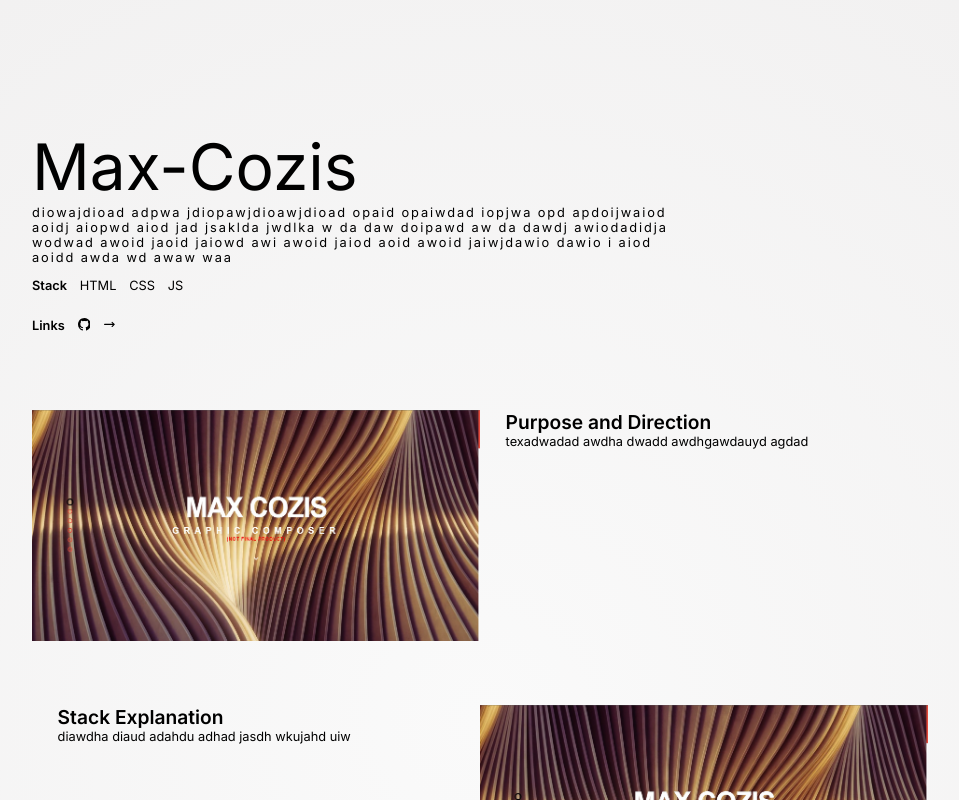
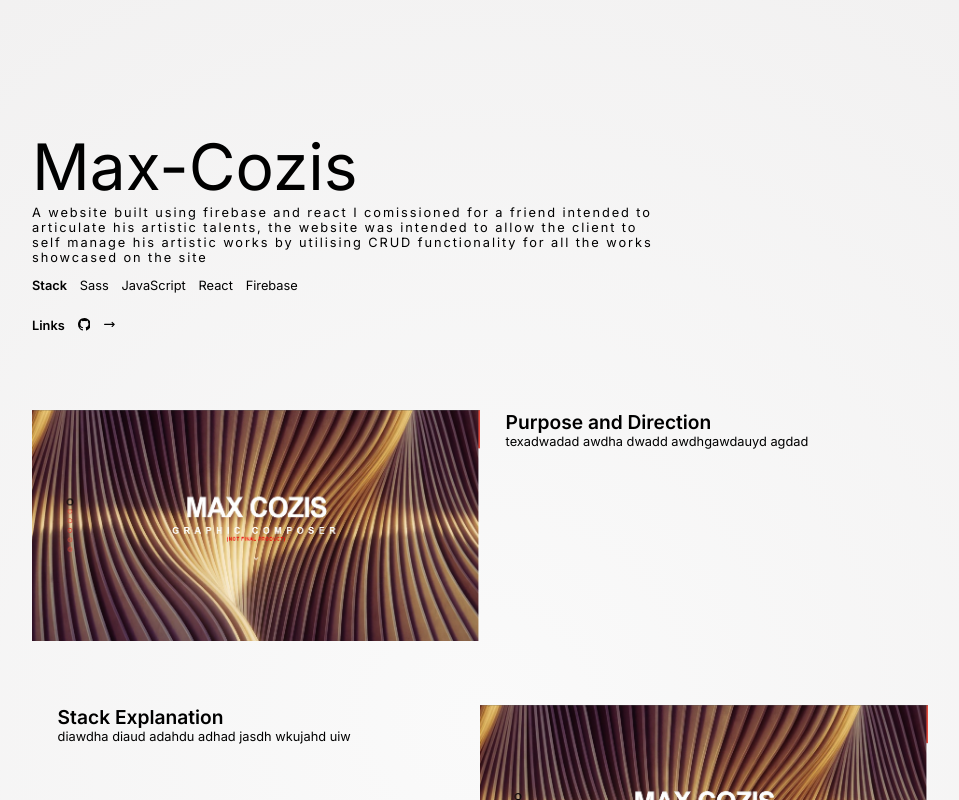
Before and after one commit to alexalextran/Portfolio-Website-5.0, a Next.js app: page /projects/Max-Cozis in a window 1280 px wide. Shown: the top 800 px of the page, without its empty margins (160-1119 px from the left). Built offline with nearby package versions, Linux system fonts and the light colour scheme.

Commit message:
removed and replaced alot of the data place holders for the dynamic project page including description, stack and links

```diff
--- a/public/data/projects.js
+++ b/public/data/projects.js
@@ -26,10 +26,10 @@ const projects = [
     {
         name: 'Max-Cozis',
         img: {MaxCozis},
-        desc: 'diowajdioad adpwa jdiopawjdioawjdioad opaid opaiwdad iopjwa opd apdoijwaiod aoidj aiopwd aiod jad jsaklda jwdlka w da daw doipawd aw da dawdj awiodadidja wodwad awoid jaoid jaiowd awi awoid jaiod aoid awoid jaiwjdawio dawio i aiod aoidd awda wd awaw waa',
-        stack: ['HTML', 'CSS', 'JS'],
-        linkGit: 'https://github.com/alexalextran/react-adash',
-        linkSite: 'https://alexalextran.github.io/memory-game-v2/',
+        desc: 'A website built using firebase and react I comissioned for a friend intended to articulate his artistic talents, the website was intended to allow the client to self manage his artistic works by utilising CRUD functionality for all the works showcased on the site',
+        stack: ['Sass','JavaScript','React', 'Firebase'],
+        linkGit: 'https://github.com/alexalextran/max-cozis',
+        linkSite: 'https://alexalextran.github.io/max-cozis/',
         projectdata: {
             purpose: 'texadwadad awdha dwadd awdhgawdauyd agdad',
             purposeimg: {MaxCozis},
@@ -46,9 +46,9 @@ const projects = [
     {
         name: 'Memory Game V2',
         img: {MemoryGame},
-        desc: 'diowajdioad adpwa jdiopawjdioawjdioad opaid opaiwdad iopjwa opd apdoijwaiod aoidj aiopwd aiod jad jsaklda jwdlka w da daw doipawd aw da dawdj awiodadidja wodwad awoid jaoid jaiowd awi awoid jaiod aoid awoid jaiwjdawio dawio i aiod aoidd awda wd awaw waa',
-        stack: ['HTML', 'CSS', 'JS'],
-        linkGit: 'https://github.com/alexalextran/react-adash',
+        desc: 'The second iteration of my original memory game which draws heavy inspiration from the human benchmark, it was built from the ground up using react, it was intended as a project to develop and strengthen my core skills on reacts fundamental concepts based around state, useEffect hooks and child component rendering. Its main feature is a live leaderboard that allows users to compare their highscores',
+        stack: ['Sass','JavaScript','React', 'Firebase'],
+        linkGit: 'https://github.com/alexalextran/memory-game-v2',
         linkSite: 'https://alexalextran.github.io/memory-game-v2/',
         projectdata: {
             purpose: 'texadwadad awdha dwadd awdhgawdauyd agdad',
@@ -65,10 +65,10 @@ const projects = [
     {
         name: 'Memories',
         img: {Memories},
-        desc: 'diowajdioad adpwa jdiopawjdioawjdioad opaid opaiwdad iopjwa opd apdoijwaiod aoidj aiopwd aiod jad jsaklda jwdlka w da daw doipawd aw da dawdj awiodadidja wodwad awoid jaoid jaiowd awi awoid jaiod aoid awoid jaiwjdawio dawio i aiod aoidd awda wd awaw waa',
-        stack: ['HTML', 'CSS', 'JS'],
-        linkGit: 'https://github.com/alexalextran/react-adash',
-        linkSite: 'https://alexalextran.github.io/memory-game-v2/',
+        desc: 'My first ever MERN Stack project, which introduced me to key concepts such as nodejs, mongoDB and redux to manage and manipulate a database using both backend and frontend concepts',
+        stack: ['TailWind','JavaScript','React', 'MongoDB', 'NodeJs', 'ExpressJs'],
+        linkGit: 'https://github.com/alexalextran/Memories_MERN',
+        linkSite: 'https://alexalextran.github.io/Memories_MERN/',
         projectdata: {
             purpose: 'texadwadad awdha dwadd awdhgawdauyd agdad',
             purposeimg: {MaxCozis},
@@ -84,10 +84,10 @@ const projects = [
     {
         name: 'A- Academy',
         img: {Academy},
-        desc: 'diowajdioad adpwa jdiopawjdioawjdioad opaid opaiwdad iopjwa opd apdoijwaiod aoidj aiopwd aiod jad jsaklda jwdlka w da daw doipawd aw da dawdj awiodadidja wodwad awoid jaoid jaiowd awi awoid jaiod aoid awoid jaiwjdawio dawio i aiod aoidd awda wd awaw waa',
-        stack: ['HTML', 'CSS', 'JS'],
+        desc: 'My first independent react project and coincidently my first real exposure with working with a client, this website was designed with user experience as a heavy focus, so concepts such as responsivity and accessibility were heavily focused on, the site also involved live data fetched from youtube api to deliver up to date videos and statistics',
+        stack: ['CSS', 'JavaScript', 'React'],
         linkGit: 'https://github.com/alexalextran/react-adash',
-        linkSite: 'https://alexalextran.github.io/memory-game-v2/',
+        linkSite: 'http://aadarshanujacademy.com/',
         projectdata: {
             purpose: 'texadwadad awdha dwadd awdhgawdauyd agdad',
             purposeimg: {MaxCozis},
@@ -103,10 +103,10 @@ const projects = [
     {
         name: 'Notflix',
         img: {Notflix2},
-        desc: 'diowajdioad adpwa jdiopawjdioawjdioad opaid opaiwdad iopjwa opd apdoijwaiod aoidj aiopwd aiod jad jsaklda jwdlka w da daw doipawd aw da dawdj awiodadidja wodwad awoid jaoid jaiowd awi awoid jaiod aoid awoid jaiwjdawio dawio i aiod aoidd awda wd awaw waa',
-        stack: ['HTML', 'CSS', 'JS'],
-        linkGit: 'https://github.com/alexalextran/react-adash',
-        linkSite: 'https://alexalextran.github.io/memory-game-v2/',
+        desc: 'My first real experience at emulating another site, this project was designed with design as a priority over function, so the application still involved simple login, registration and movie api fetching features native to Netflix but overall the design process was very enjoyable, studying techniques that netflix employs to provide a well designed UI',
+        stack: ['Sass', 'JavaScript', 'React', 'Firebase'],
+        linkGit: 'https://github.com/alexalextran/notflix',
+        linkSite: 'https://alexalextran.github.io/notflix/',
         projectdata: {
             purpose: 'texadwadad awdha dwadd awdhgawdauyd agdad',
             purposeimg: {MaxCozis},
@@ -122,10 +122,10 @@ const projects = [
     {
         name: 'E-Commerce Store',
         img: {Ecommerce},
-        desc: 'diowajdioad adpwa jdiopawjdioawjdioad opaid opaiwdad iopjwa opd apdoijwaiod aoidj aiopwd aiod jad jsaklda jwdlka w da daw doipawd aw da dawdj awiodadidja wodwad awoid jaoid jaiowd awi awoid jaiod aoid awoid jaiwjdawio dawio i aiod aoidd awda wd awaw waa',
-        stack: ['HTML', 'CSS', 'JS'],
-        linkGit: 'https://github.com/alexalextran/react-adash',
-        linkSite: 'https://alexalextran.github.io/memory-game-v2/',
+        desc: 'A react application that was developed with the assitance of a mentor, it was developed as a way to demonstrate key react concepts such as dynamic components, passing props to child components and manipulating objects',
+        stack: ['CSS', 'React'],
+        linkGit: 'https://github.com/alexalextran/react-ecommerce-practice',
+        linkSite: 'https://alexalextran.github.io/react-ecommerce-practice/',
         projectdata: {
             purpose: 'texadwadad awdha dwadd awdhgawdauyd agdad',
             purposeimg: {MaxCozis},
@@ -141,10 +141,10 @@ const projects = [
     {
         name: 'Java JSP Mock Store',
         img: {JSP},
-        desc: 'diowajdioad adpwa jdiopawjdioawjdioad opaid opaiwdad iopjwa opd apdoijwaiod aoidj aiopwd aiod jad jsaklda jwdlka w da daw doipawd aw da dawdj awiodadidja wodwad awoid jaoid jaiowd awi awoid jaiod aoid awoid jaiwjdawio dawio i aiod aoidd awda wd awaw waa',
-        stack: ['HTML', 'CSS', 'JS'],
-        linkGit: 'https://github.com/alexalextran/react-adash',
-        linkSite: 'https://alexalextran.github.io/memory-game-v2/',
+        desc: 'A full stack application developed within a team for a software development subject that involved using software development practices to plan and develop a full stack web application that allowed users and staff members to manage an online store. The application was built using html, css, java and sql to provide a fully working application that met CRUD requirements',
+        stack: ['HTML', 'CSS', 'Java', 'SQL'],
+        linkGit: 'https://github.com/alexalextran/Iotbay',
+        linkSite: 'https://github.com/alexalextran/Iotbay',
         projectdata: {
             purpose: 'texadwadad awdha dwadd awdhgawdauyd agdad',
             purposeimg: {MaxCozis},
```
